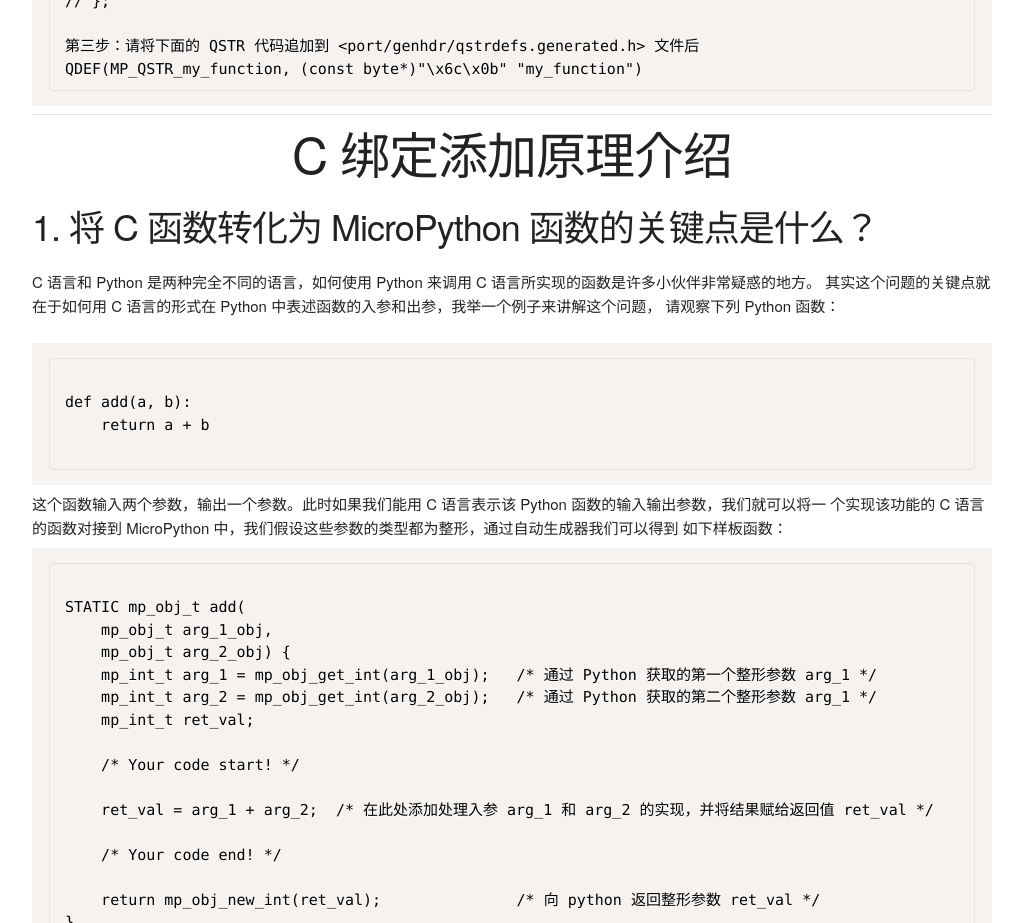
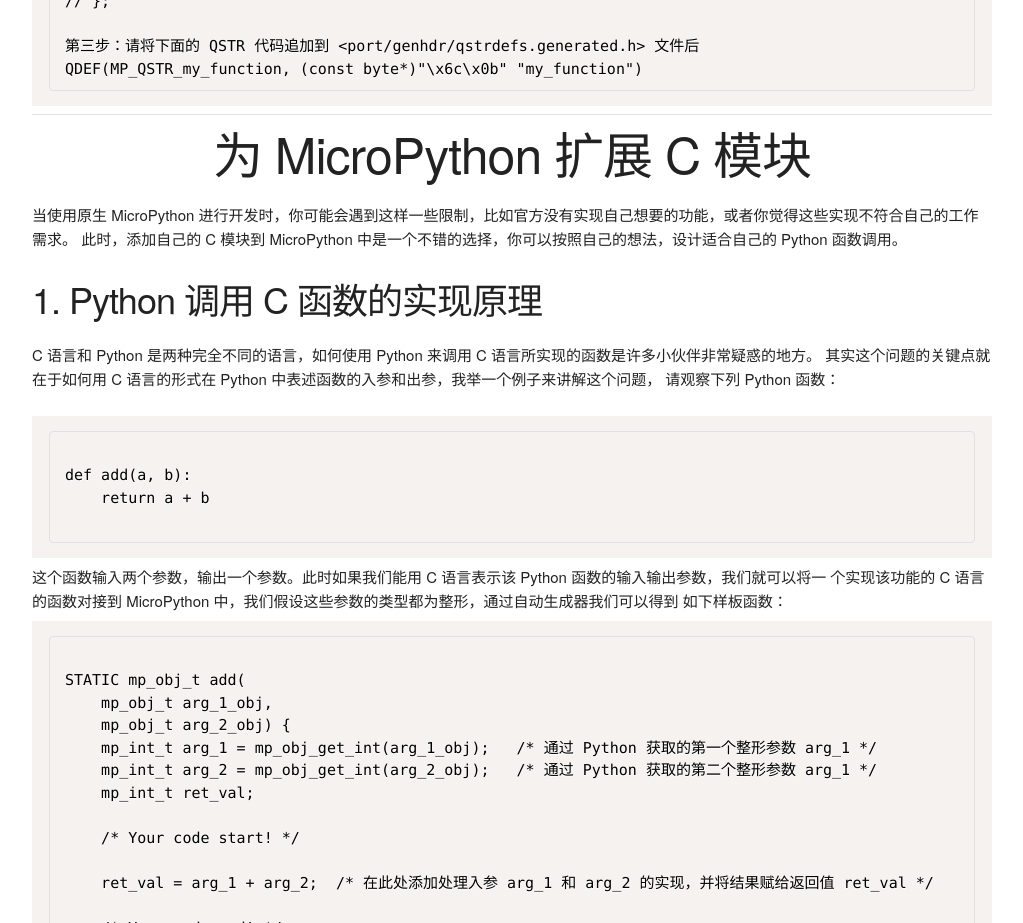
Before and after one commit to SummerGift/RT-MicroPython-Generator, a website built with webpack: page docs/index.html in a window 1280 px wide. Shown: the part 1220-2143 px from the top of the page, without its empty margins (128-1151 px from the left). Built offline with nearby package versions, Linux system fonts and the light colour scheme.

Commit message:
[update] index.html

```diff
--- a/docs/index.html
+++ b/docs/index.html
@@ -99,8 +99,12 @@
         </div>
         <hr>
         <div class="detail-introduce">
-            <h1 style="text-align:center;"> C 绑定添加原理介绍 </h1>
-            <h3>1. 将 C 函数转化为 MicroPython 函数的关键点是什么？</h3>
+            <h1 style="text-align:center;"> 为 MicroPython 扩展 C 模块 </h1>
+            <p>当使用原生 MicroPython 进行开发时，你可能会遇到这样一些限制，比如官方没有实现自己想要的功能，或者你觉得这些实现不符合自己的工作需求。
+                此时，添加自己的 C 模块到 MicroPython 中是一个不错的选择，你可以按照自己的想法，设计适合自己的 Python 函数调用。
+            </p>
+
+            <h3>1. Python 调用 C 函数的实现原理</h3>
             <p>
                 C 语言和 Python 是两种完全不同的语言，如何使用 Python 来调用 C 语言所实现的函数是许多小伙伴非常疑惑的地方。
                 其实这个问题的关键点就在于如何用 C 语言的形式在 Python 中表述函数的入参和出参，我举一个例子来讲解这个问题，
```
